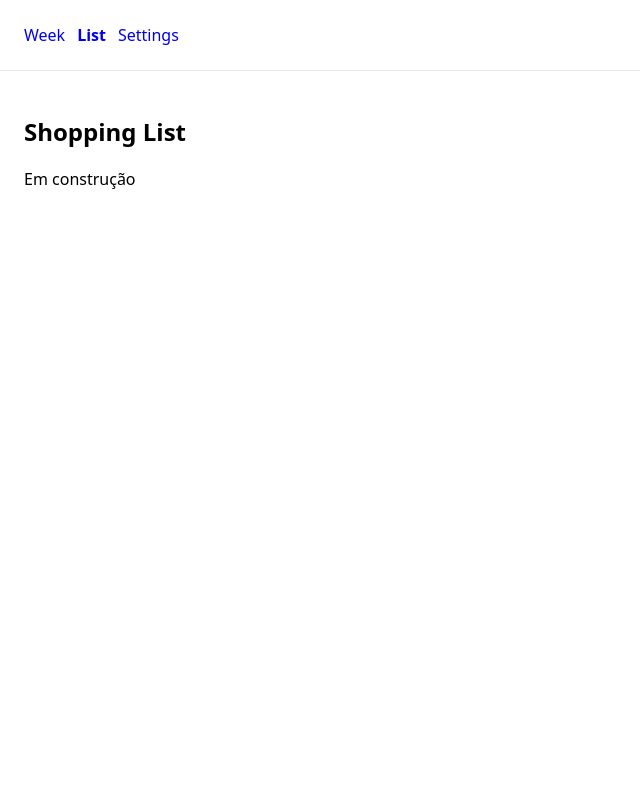
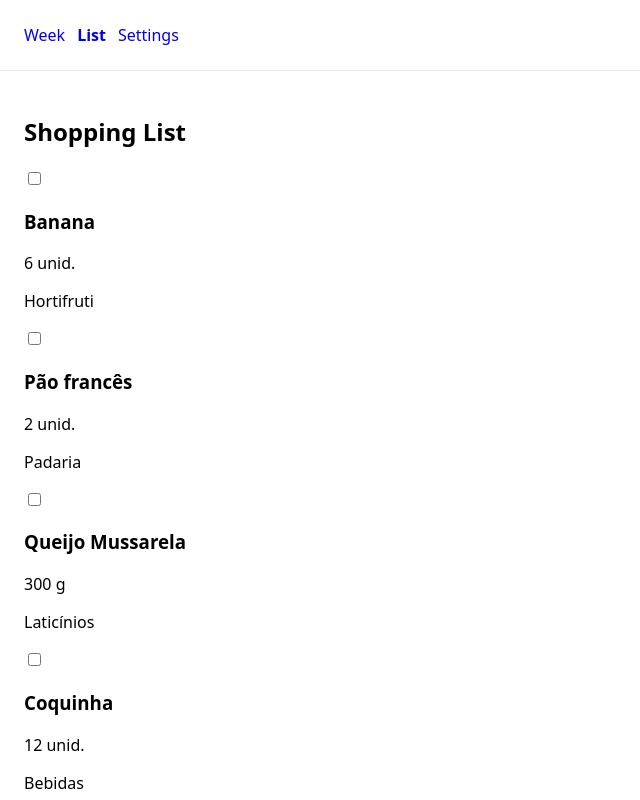
Before and after one commit to felipedev90/listify, a React (Vite) app: page /list in a window 1280 px wide. Shown: the top 800 px of the page, without its empty margins (0-640 px from the left). Built offline with nearby package versions, Linux system fonts and the light colour scheme.

Commit message:
feat: render list with seed items

```diff
--- /dev/null
+++ b/src/components/ItemRow/ItemRow.tsx
@@ -0,0 +1,18 @@
+import type { ShoppingItem } from "../../types/shopping";
+
+type ItemRowProps = {
+  item: ShoppingItem;
+};
+
+export function ItemRow({ item }: ItemRowProps) {
+  return (
+    <div>
+      <input type="checkbox" checked={item.checked} readOnly />
+      <h3>{item.name}</h3>
+      <span>
+        {item.qty} {item.unit}
+      </span>
+      <p>{item.category}</p>
+    </div>
+  );
+}
--- a/src/pages/ListPage/ListPage.tsx
+++ b/src/pages/ListPage/ListPage.tsx
@@ -1,28 +1,18 @@
-import type { Category, ShoppingItem, Unit } from "../../types/shopping";
-
-const itemId = crypto.randomUUID();
-const unit: Unit = "unid";
-const category: Category = "Padaria";
-
-const items: ShoppingItem[] = [
-  {
-    id: itemId,
-    weekId: "2026-W07",
-    name: "Pão de forma",
-    qty: 1,
-    unit: unit,
-    category: category,
-    checked: false,
-    createdAt: Date.now(),
-    updatedAt: Date.now(),
-  },
-];
+import { seedItems } from "../../utils/seedItems";
+import { ItemRow } from "../../components/ItemRow/ItemRow";
 
 export function ListPage() {
+  const weekId = "2026-W07";
+  const items = seedItems(weekId);
+
   return (
     <main style={{ padding: 24 }}>
       <h2>Shopping List</h2>
-      <p>Em construção</p>
+      {items.length === 0 ? (
+        <p>Nenhum item...</p>
+      ) : (
+        items.map((item) => <ItemRow key={item.id} item={item} />)
+      )}
     </main>
   );
 }
--- a/src/types/shopping.ts
+++ b/src/types/shopping.ts
@@ -1,4 +1,4 @@
-export type Unit = "unid" | "g" | "ml";
+export type Unit = "unid." | "g" | "ml";
 
 export type Category =
   | "Hortifruti"
--- /dev/null
+++ b/src/utils/seedItems.ts
@@ -0,0 +1,74 @@
+import type { ShoppingItem } from "../types/shopping";
+
+export function seedItems(weekId: string): ShoppingItem[] {
+  const now = Date.now();
+
+  return [
+    {
+      id: crypto.randomUUID(),
+      weekId: weekId,
+      name: "Banana",
+      qty: 6,
+      unit: "unid.",
+      category: "Hortifruti",
+      checked: false,
+      createdAt: now,
+      updatedAt: now,
+    },
+    {
+      id: crypto.randomUUID(),
+      weekId: weekId,
+      name: "Pão francês",
+      qty: 2,
+      unit: "unid.",
+      category: "Padaria",
+      checked: false,
+      createdAt: now,
+      updatedAt: now,
+    },
+    {
+      id: crypto.randomUUID(),
+      weekId: weekId,
+      name: "Queijo Mussarela",
+      qty: 300,
+      unit: "g",
+      category: "Laticínios",
+      checked: false,
+      createdAt: now,
+      updatedAt: now,
+    },
+    {
+      id: crypto.randomUUID(),
+      weekId: weekId,
+      name: "Coquinha",
+      qty: 12,
+      unit: "unid.",
+      category: "Bebidas",
+      checked: false,
+      createdAt: now,
+      updatedAt: now,
+    },
+    {
+      id: crypto.randomUUID(),
+      weekId: weekId,
+      name: "Detergente",
+      qty: 2,
+      unit: "unid.",
+      category: "Outros",
+      checked: false,
+      createdAt: now,
+      updatedAt: now,
+    },
+    {
+      id: crypto.randomUUID(),
+      weekId: weekId,
+      name: "Requeijão",
+      qty: 1,
+      unit: "unid.",
+      category: "Laticínios",
+      checked: false,
+      createdAt: now,
+      updatedAt: now,
+    },
+  ];
+}
```
